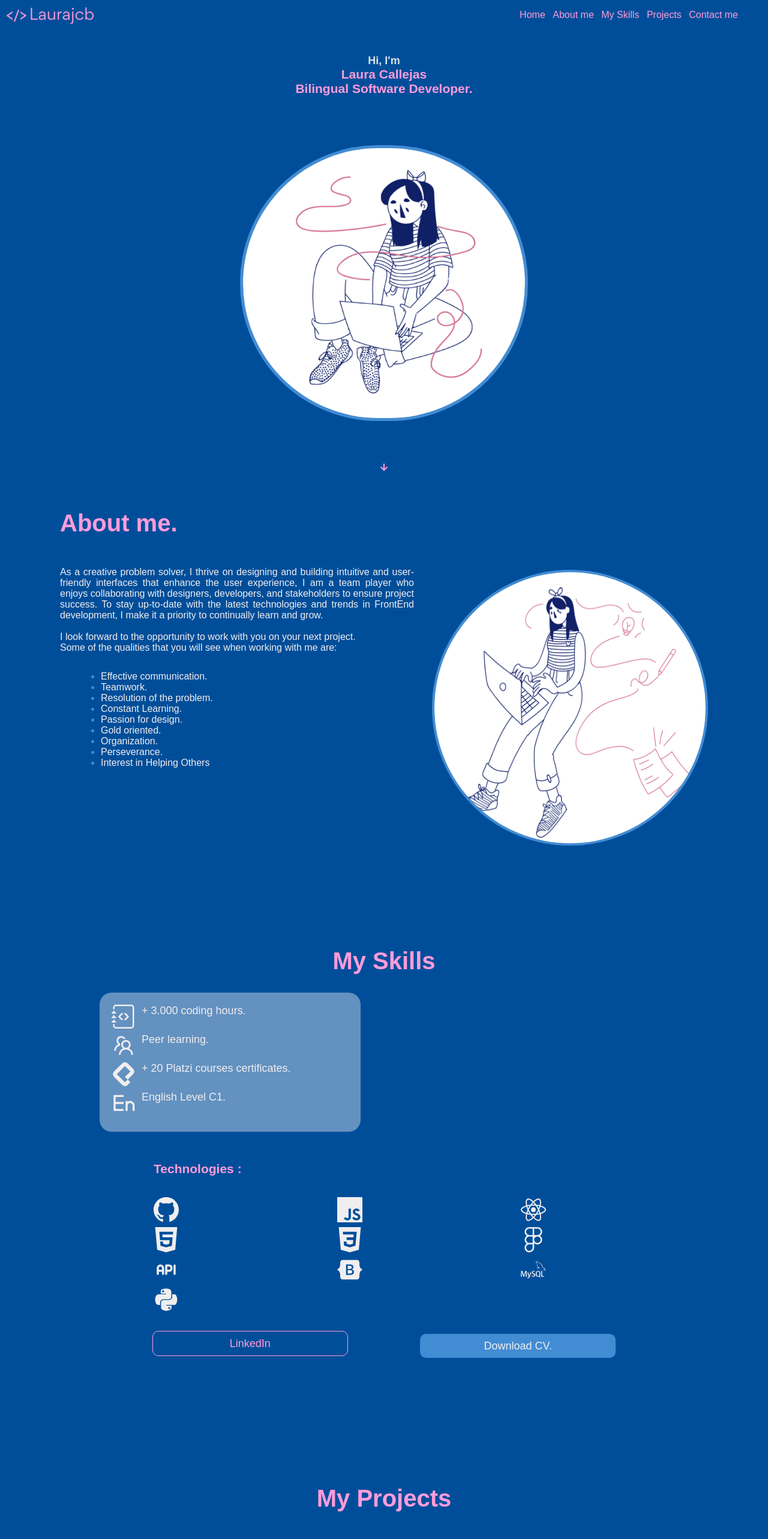
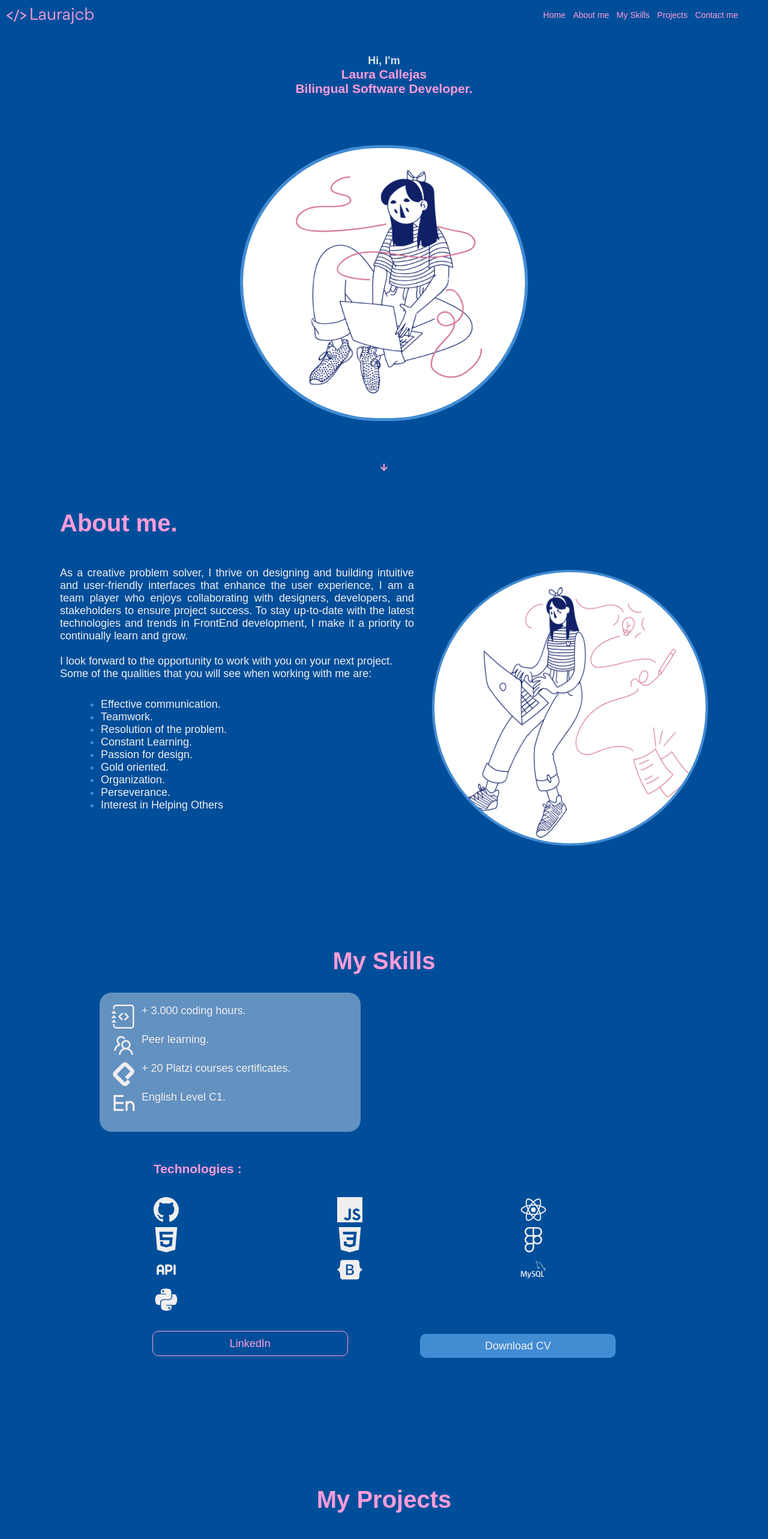
Before and after one commit to Laurajcb/portafolio, a React (Create React App) app: page / in a window 1280 px wide. Shown: the top 2566 px of the page at 60% size. Built offline with nearby package versions, Linux system fonts and the light colour scheme; a web font is replaced by a local one.

Commit message:
[UPDATE] json

```diff
--- a/src/App.css
+++ b/src/App.css
@@ -14,7 +14,7 @@
   --tablet-lg: 2.4rem;
   --tablet-title: 3rem;
 
-  --desktop-sm: 1.6rem;
+  --desktop-sm: 1.4rem;
   --desktop-md: 1.8rem;
   --desktop-lg: 2.1rem;
   --desktop-title: 4rem;
--- a/src/componets/AboutMe/AboutMe.css
+++ b/src/componets/AboutMe/AboutMe.css
@@ -81,12 +81,12 @@ li::marker {
   }
 
   .aboutMe-section-text {
-    font-size: var(--desktop-sm);
+    font-size: var(--desktop-md);
     margin-bottom: 3rem;
   }
 
   .aboutMe-list li {
-    font-size: var(--desktop-sm);
+    font-size: var(--desktop-md);
     color: var(--white);
     margin-left: 2rem;
   }
--- a/src/componets/Skills/index.js
+++ b/src/componets/Skills/index.js
@@ -92,7 +92,7 @@ function Skills() {
         <div className='skills-section-content_links'>
           <a className='skills-section-anchor' href='https://www.linkedin.com/in/laurajcb/'> LinkedIn </a>
           <button className='skills-section_btn' onClick={onBtnClick}>
-            Download CV.
+            Download CV
           </button>
         </div>
       </div >
```
Also changed, not shown: package.json (+2 -5 lines), 2 other files (tests, documents, lock files or other folders).
